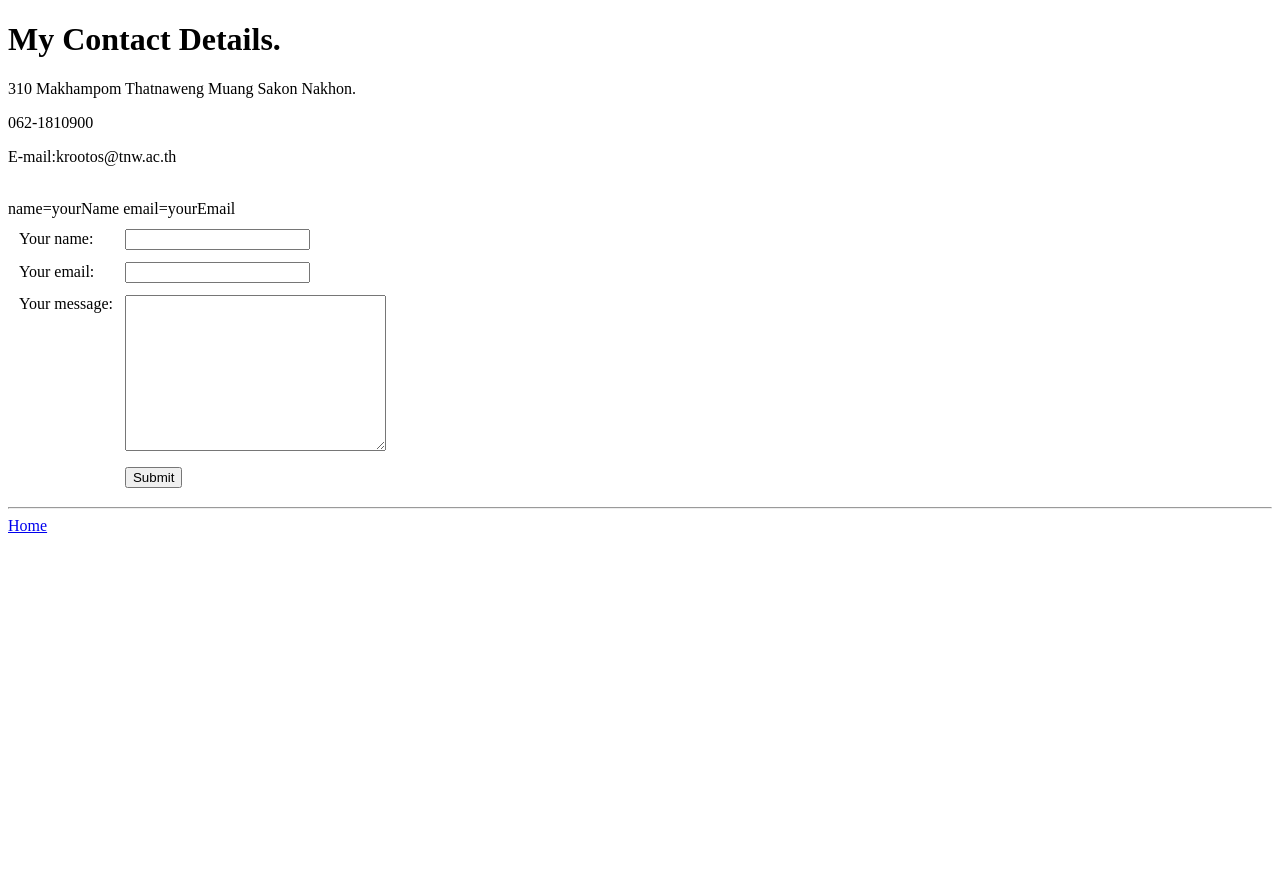
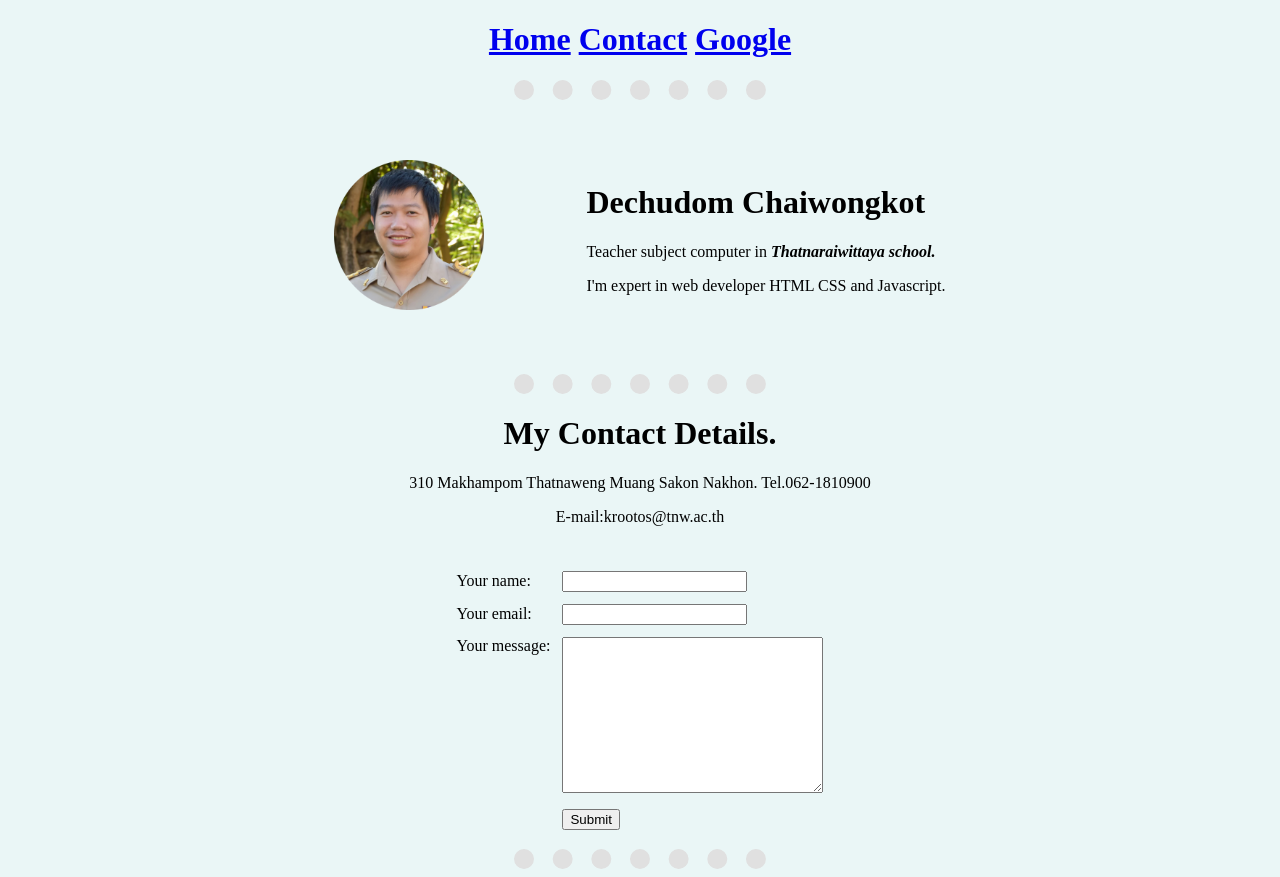
Before and after one commit to krootos/cv, a plain HTML site: page contact.html in a window 1280 px wide. Before the commit the page ends 800 px from the top, so only its background shows below. Drawn offline with Linux system fonts and the light colour scheme.

Commit message:
v3
แก้ไขหน้า index และ contact ให้เหมือน Seanhalpin

```diff
--- a/contact.html
+++ b/contact.html
@@ -1,53 +1,98 @@
 <!DOCTYPE html>
 <html lang="en">
   <head>
-    <meta charset="UTF-8">
-    <meta http-equiv="X-UA-Compatible" content="IE=edge">
-    <meta name="viewport" content="width=device-width, initial-scale=1.0">
-    <title>Document</title>
+    <meta charset="UTF-8" />
+    <meta http-equiv="X-UA-Compatible" content="IE=edge" />
+    <meta name="viewport" content="width=device-width, initial-scale=1.0" />
+    <title>Contact</title>
+
+    <style>
+      body {
+        background-color: #eaf6f6;
+      }
+
+      hr {
+        border-style: none;
+        border-top-style: dotted;
+        border-color: rgb(224, 224, 224);
+        border-width: 20px;
+        width: 20%;
+      }
+
+      img {
+        height: 150px;
+      }
+    </style>
   </head>
   <body>
+    <center>
+      <h1>
+        <a href="index.html" target=""> Home</a>
+        <a href="contact.html" target=""> Contact</a>
+        <a href="https://www.google.co.th" target="_blank">Google</a>
+      </h1>
+      <hr />
+
+      <table cellpadding="50px">
+        <tr>
+          <td>
+            <img
+              src="images/dechudom-modified.png"
+              alt="เดชอุดม ไชยวงศ์คต"
+              height="300px"
+            />
+          </td>
+          <td>
+            <h1>Dechudom Chaiwongkot</h1>
+            <p>
+              Teacher subject computer in
+              <em><strong> Thatnaraiwittaya school.</strong></em>
+            </p>
+            <p>I'm expert in web developer HTML CSS and Javascript.</p>
+          </td>
+        </tr>
+      </table>
+    </center>
+
+    <hr />
+    <center>
       <h1>My Contact Details.</h1>
-    <p>310 Makhampom Thatnaweng Muang Sakon Nakhon.</p>
-    <p>062-1810900</p>
+      <p>310 Makhampom Thatnaweng Muang Sakon Nakhon. Tel.062-1810900</p>
       <p>E-mail:krootos@tnw.ac.th</p>
-    <br>
-    <form action="mailto:krootos@tnw.ac.th" method="post" enctype="text/plain">
+      <br />
+      <form
+        action="mailto:krootos@tnw.ac.th"
+        method="post"
+        enctype="text/plain"
+      >
         <table cellspacing="10px">
           <tr>
             <td><label for="yourname">Your name: </label></td>
-                <td><input type="text" name="yourName">
-                    <input type="hidden" name="what" value="12345678910">
-
+            <td>
+              <input type="text" name="yourName" />
+              <input type="hidden" name="what" value="12345678910" />
             </td>
           </tr>
           <tr>
             <td><label for="your_email">Your email: </label></td>
-                <td><input type="email" name="yourEmail" id=""></td>
+            <td><input type="email" name="yourEmail" id="" /></td>
           </tr>
           <tr>
-                <td valign="top"><label for="your_message">Your message: </label></td>
-                <td><textarea name="yourMessage" id="" cols="30" rows="10"></textarea>
+            <td valign="top">
+              <label for="your_message">Your message: </label>
+            </td>
+            <td>
+              <textarea name="yourMessage" id="" cols="30" rows="10"></textarea>
             </td>
           </tr>
           <tr>
             <td></td>
-                <td><input type="submit"></td>
-                name=yourName
-                email=yourEmail
+            <td><input type="submit" /></td>
 
           </tr>
         </table>
-
-
-
-
-
-
-
       </form>
-    <hr>
-    <a href="index.html" target="">Home</a>
-
+    </center>
+    <hr />
   </body>
 </html>
```
Also changed, not shown: index.html (+9 -10 lines). Lines whose indentation alone changed are shown as unchanged.
